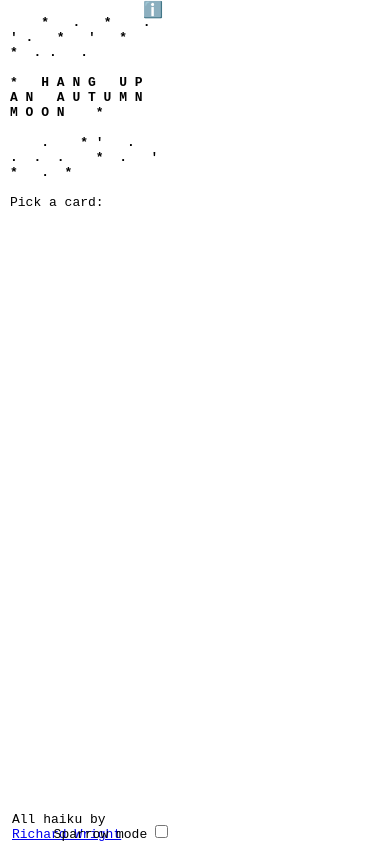
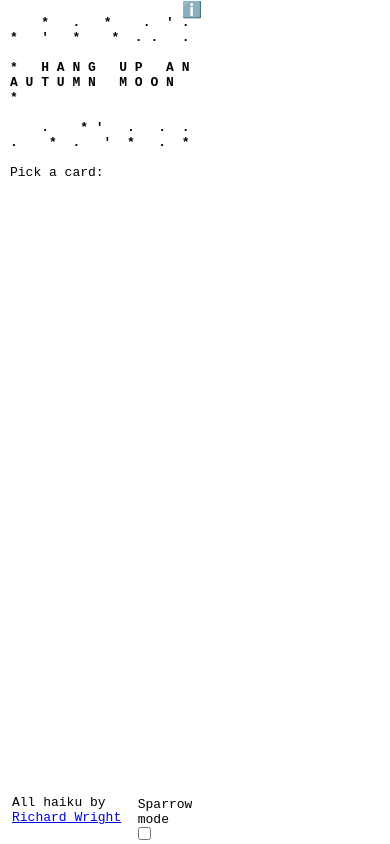
Before and after one commit to talnoznisky/hang-up-an-autumn-moon, a plain HTML site: page index.html in a window 390 px wide. Drawn offline with Linux system fonts and the light colour scheme; no server answers.

Commit message:
update spacing

```diff
--- a/index.html
+++ b/index.html
@@ -21,7 +21,7 @@
     }
     .container {
         position: relative;
-        width: 40%;
+        width: 50vw;
         margin-left: 10px;
     }
     .title {
@@ -71,16 +71,23 @@
         padding: 2px;
         position: absolute;
         width: 100%;
+        /* display: inline-block; */
         display: inline-flex;
     }
     .credit {
+        margin-right: auto;
+        position: relative;
+        display: inline-block;
+    }
+    .switch_name {
+
         display: inline-block;
     }
     .sparrow_toggle {
-        position: absolute;
-        bottom: 0;
-        right: 0;
-        margin: 2px;
+        display: inline-block;
+        position: relative;
+        padding: 2px;
+        margin-left: auto;
     }
     /* dropdown styling */
     .dropdown {
@@ -119,9 +126,17 @@
         }
         .header, .footer {
             width: 98%;
+            margin: 3px;
+        }
+        .image_container{
+            padding: .7vw;
         }
         .card_image {
             font-size: 2.7vw;
+            margin: auto;
+        }
+        .oracle_zone {
+            margin: 1vw;
         }
         .dropdown-content{
             font-size: large;
@@ -153,19 +168,20 @@
                 </div>
             </div>
             </div>
-
+            <div class='content'>
             <div class='image_container'><div>Pick a card:</div></div>
             <div class='oracle_zone'></div>
             <div class='footer'>
                 <div class='credit'>All haiku by <a href='https://en.wikipedia.org/wiki/Richard_Wright_(author)'>Richard Wright</a></div>
                 <div class='sparrow_toggle'>
-                    Sparrow mode
+                    <div class='switch_name'>Sparrow mode</div>
                     <label class="switch">
                         <input id='sparrow_mode' type="checkbox">
                         <span class="slider"></span>
                     </label>
                 </div>
             </div>
+        </div>
         </div>
 </body>
 <script>
@@ -192,7 +208,7 @@ async function loadOracle(idx){
     reload_button.setAttribute('onclick', 'refresh()')
 
     const oracle_container = document.getElementsByClassName('oracle_zone')[0]
-    oracle_container.innerHTML = `<div>HAIKU: <br>${haiku}<br><br>ORACLE:<br>${oracle}</div><br>`
+    oracle_container.innerHTML = `<div>HAIKU:<br><br>${haiku}<br><br><br>ORACLE:<br><br>${oracle}</div><br>`
     oracle_container.append(reload_button)
 }
 
```
